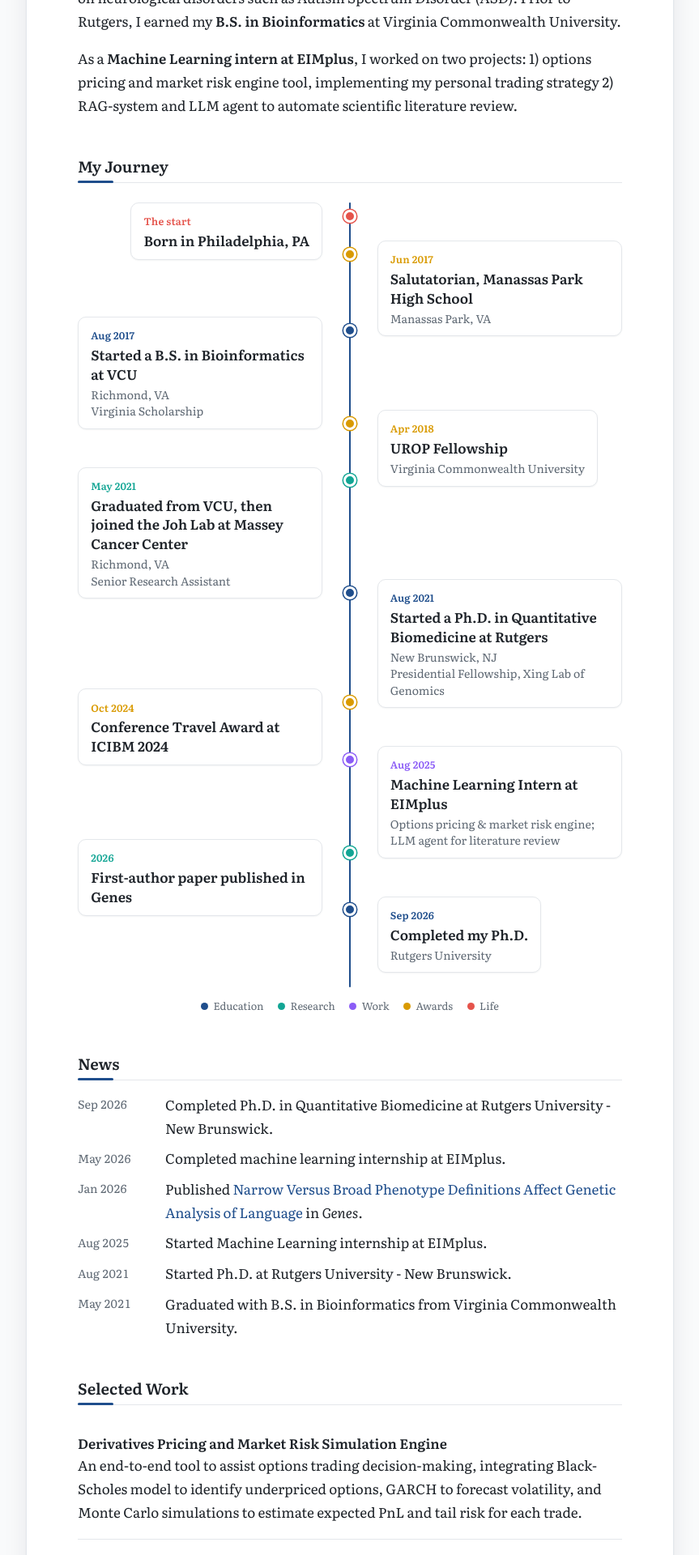
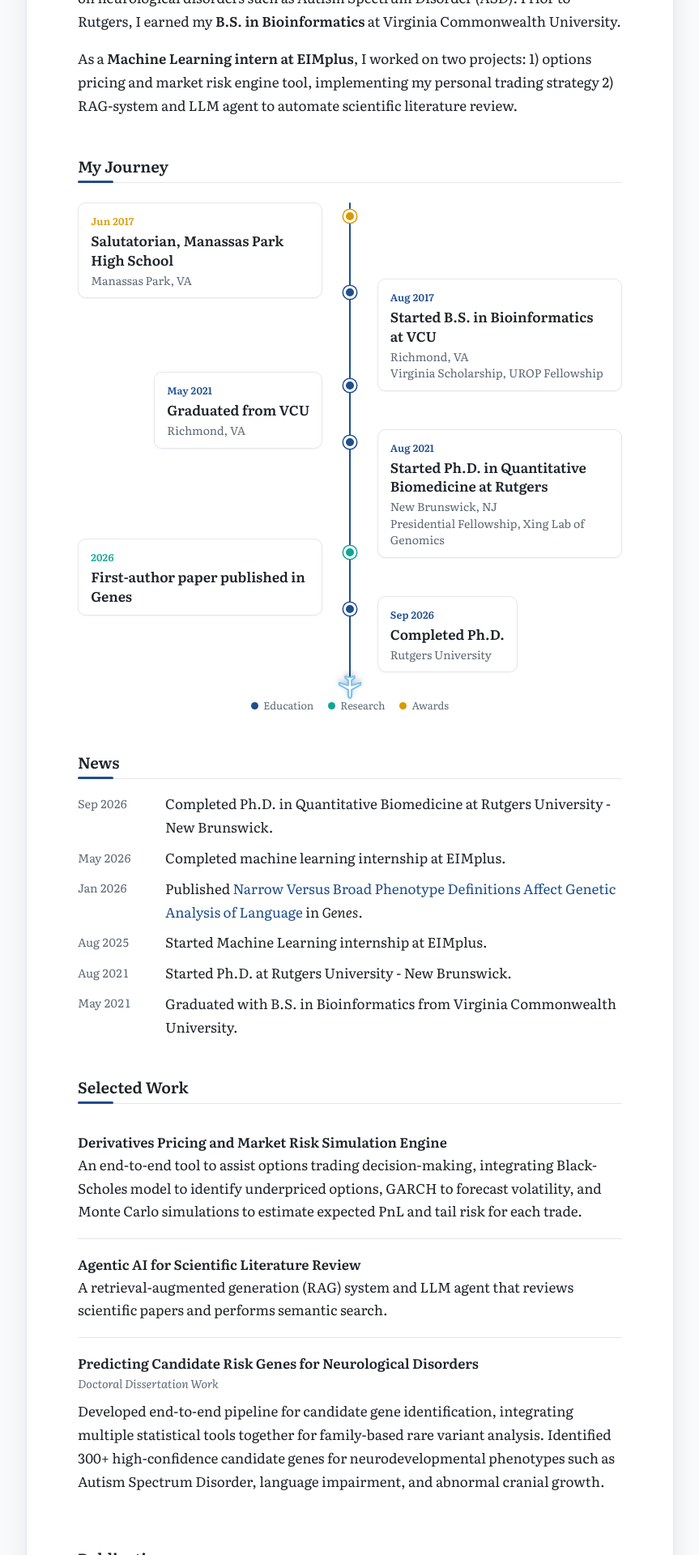
Before and after one commit to mklodi1/mklodi1.github.io, a Jekyll site: the page built from index.html, in a window 1280 px wide. Shown: the part 492-2412 px from the top of the page at 81% size, without its empty margins (208-1071 px from the left). Built offline with Jekyll 4.4.1, drawn with Linux system fonts in a browser that asks for light colours.

Commit message:
Trim My Journey milestones; plane rides the timeline as you scroll
Co-Authored-By: Claude Opus 5.5 <noreply@anthropic.com>
Claude-Session: https://claude.ai/code/session_018B7yRm4wV88UDqtVSP6gVK

```diff
--- a/_data/journey.yml
+++ b/_data/journey.yml
@@ -1,51 +1,32 @@
 # "My Journey" timeline on the home page, oldest first.
 # kind sets the dot color: life, education, research, work or award.
-- when: "The start"
-  title: "Born in Philadelphia, PA"
-  kind: life
-
 - when: "Jun 2017"
   title: "Salutatorian, Manassas Park High School"
   place: "Manassas Park, VA"
   kind: award
 
 - when: "Aug 2017"
-  title: "Started a B.S. in Bioinformatics at VCU"
+  title: "Started B.S. in Bioinformatics at VCU"
   place: "Richmond, VA"
-  detail: "Virginia Scholarship"
+  detail: "Virginia Scholarship, UROP Fellowship"
   kind: education
 
-- when: "Apr 2018"
-  title: "UROP Fellowship"
-  place: "Virginia Commonwealth University"
-  kind: award
-
 - when: "May 2021"
-  title: "Graduated from VCU, then joined the Joh Lab at Massey Cancer Center"
+  title: "Graduated from VCU"
   place: "Richmond, VA"
-  detail: "Senior Research Assistant"
-  kind: research
+  kind: education
 
 - when: "Aug 2021"
-  title: "Started a Ph.D. in Quantitative Biomedicine at Rutgers"
+  title: "Started Ph.D. in Quantitative Biomedicine at Rutgers"
   place: "New Brunswick, NJ"
   detail: "Presidential Fellowship, Xing Lab of Genomics"
   kind: education
-
-- when: "Oct 2024"
-  title: "Conference Travel Award at ICIBM 2024"
-  kind: award
-
-- when: "Aug 2025"
-  title: "Machine Learning Intern at EIMplus"
-  detail: "Options pricing & market risk engine; LLM agent for literature review"
-  kind: work
 
 - when: "2026"
   title: "First-author paper published in Genes"
   kind: research
 
 - when: "Sep 2026"
-  title: "Completed my Ph.D."
+  title: "Completed Ph.D."
   place: "Rutgers University"
   kind: education
--- a/assets/css/style.css
+++ b/assets/css/style.css
@@ -497,13 +497,13 @@ body { border-top: 6px solid var(--link); }
 .journey.journey-animate::after { height: var(--fill); transform: none; transition: height .15s linear; }
 
 .journey-item { position: relative; width: 50%; padding: 0 2.1rem 1.1rem 0; text-align: right; }
-.journey-item:nth-child(even) { margin-left: 50%; padding: 0 0 1.1rem 2.1rem; text-align: left; }
+.journey-item:nth-child(odd) { margin-left: 50%; padding: 0 0 1.1rem 2.1rem; text-align: left; }
 @media (min-width: 601px) { .journey-item + .journey-item { margin-top: -2.6rem; } }
 .journey-dot {
   position: absolute; top: .55rem; right: -8px; width: 16px; height: 16px; border-radius: 50%;
   background: var(--dot, var(--link)); border: 3px solid #fff; box-shadow: 0 0 0 1.5px var(--dot, var(--link)); z-index: 1;
 }
-.journey-item:nth-child(even) .journey-dot { right: auto; left: -8px; }
+.journey-item:nth-child(odd) .journey-dot { right: auto; left: -8px; }
 .journey-card {
   display: inline-block; text-align: left; max-width: 100%; padding: .7rem .95rem; background: #fff;
   border: 1px solid var(--rule); border-radius: 10px; box-shadow: 0 1px 2px rgba(20,30,45,.05);
@@ -526,12 +526,23 @@ body { border-top: 6px solid var(--link); }
 .journey-award     { --dot: #D99A00; }
 .journey-life      { --dot: #E5534B; }
 
+/* the same white plane from the Life Map rides the timeline as you scroll */
+.journey-plane { display: none; }
+.journey-animate .journey-plane {
+  display: block; position: absolute; left: 50%; top: var(--fill); z-index: 2; width: 30px; height: 30px; margin: 0;
+  transform: translate(-50%, -50%) rotate(180deg); transition: top .15s linear, transform .3s ease; pointer-events: none;
+  filter: drop-shadow(0 3px 3px rgba(20, 40, 70, .25));
+}
+.journey-animate .journey-plane.up { transform: translate(-50%, -50%) rotate(0deg); }
+.journey-plane svg { display: block; }
+.journey-plane path { fill: #fff; stroke: #7CC4F0; stroke-width: 7; stroke-linejoin: round; }
 .journey-key { list-style: none; display: flex; flex-wrap: wrap; justify-content: center; gap: .35rem 1.1rem; margin: .75rem 0 0; padding: 0; font-size: .8rem; color: var(--muted); }
 .journey-key li::before { content: ""; display: inline-block; width: 9px; height: 9px; border-radius: 50%; background: var(--dot); margin-right: .4rem; vertical-align: 0; }
 
 @media (max-width: 600px) {
   .journey::before, .journey::after { left: 8px; }
-  .journey-item, .journey-item:nth-child(even) { width: auto; margin-left: 0; padding: 0 0 1rem 2rem; text-align: left; }
-  .journey-dot, .journey-item:nth-child(even) .journey-dot { left: 0; right: auto; }
+  .journey-animate .journey-plane { left: 9px; }
+  .journey-item, .journey-item:nth-child(odd) { width: auto; margin-left: 0; padding: 0 0 1rem 2rem; text-align: left; }
+  .journey-dot, .journey-item:nth-child(odd) .journey-dot { left: 0; right: auto; }
 }
 @media print { .journey-animate .journey-item { opacity: 1 !important; transform: none !important; } }
--- a/index.html
+++ b/index.html
@@ -23,6 +23,7 @@ layout: default
   <section id="journey" aria-labelledby="journey-h">
     <h2 id="journey-h">My Journey</h2>
     <ol class="journey">
+      <li class="journey-plane" aria-hidden="true"><svg viewBox="0 0 100 100" width="30" height="30"><path d="M50 4 C54.5 4 57 10 57 17 L57 38 L94 58 L94 67 L57 56 L57 77 L69 86 L69 93 L50 88.5 L31 93 L31 86 L43 77 L43 56 L6 67 L6 58 L43 38 L43 17 C43 10 45.5 4 50 4 Z"/></svg></li>
       {% for j in site.data.journey %}
       <li class="journey-item journey-{{ j.kind | default: 'life' }}">
         <span class="journey-dot" aria-hidden="true"></span>
@@ -34,8 +35,9 @@ layout: default
       </li>
       {% endfor %}
     </ol>
+    {% assign kinds = site.data.journey | map: 'kind' %}
     <ul class="journey-key" aria-label="Key">
-      <li class="journey-education">Education</li><li class="journey-research">Research</li><li class="journey-work">Work</li><li class="journey-award">Awards</li><li class="journey-life">Life</li>
+      {% if kinds contains 'education' %}<li class="journey-education">Education</li>{% endif %}{% if kinds contains 'research' %}<li class="journey-research">Research</li>{% endif %}{% if kinds contains 'work' %}<li class="journey-work">Work</li>{% endif %}{% if kinds contains 'award' %}<li class="journey-award">Awards</li>{% endif %}{% if kinds contains 'life' %}<li class="journey-life">Life</li>{% endif %}
     </ul>
   </section>
   <script>
```
Also changed, not shown: other parts of index.html (+2 -0 lines).
